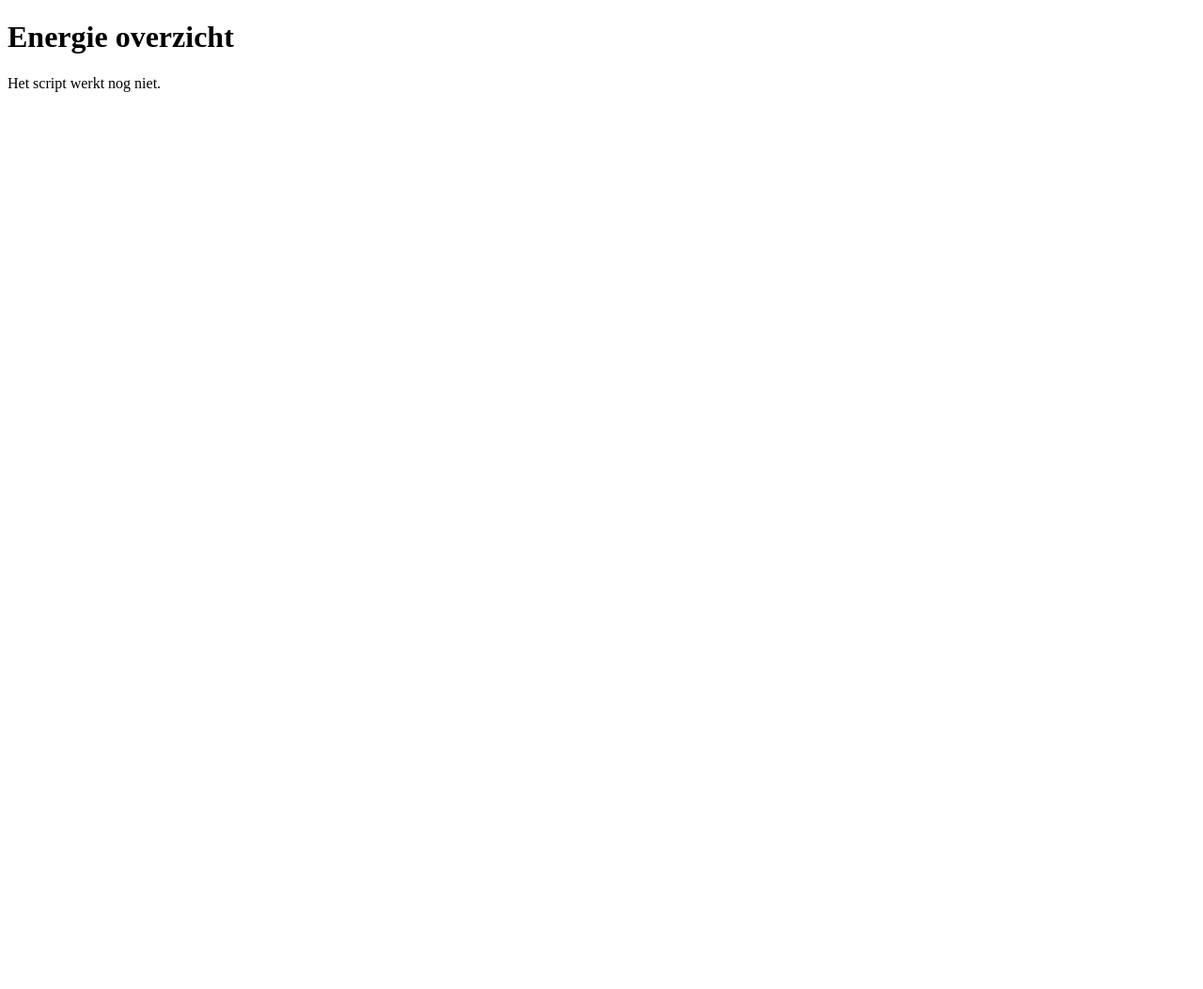
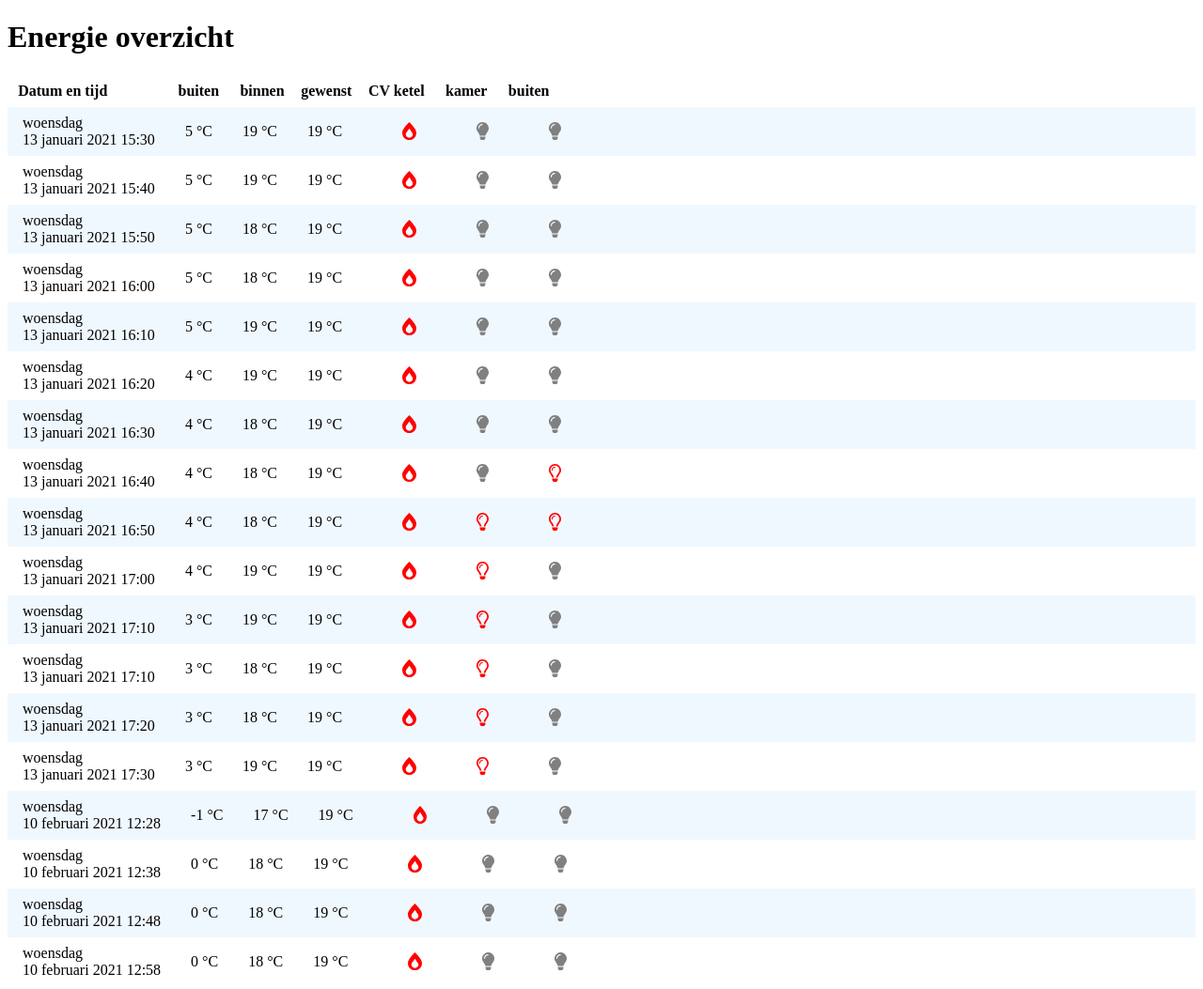
Before and after one commit to Robinzhao69/F2M3FRO, a plain HTML site: page les 1/index.html in a window 1280 px wide. Shown: the whole page at 94% size. Before the commit the page ends 800 px from the top, so only its background shows below. Drawn offline with Linux system fonts and the light colour scheme.

Commit message:
klaar met stap 11

```diff
--- a/les 1/dataUitvoer.js
+++ b/les 1/dataUitvoer.js
@@ -1,8 +1,91 @@
 const uitvoer = document.getElementById('uitvoer');
 let dataObject;
 
+function geefDagWeek(num){
+    switch (num){
+        case 0: return 'zondag'; break;
+        case 1: return 'maandag'; break;
+        case 2: return 'dinsdag'; break;
+        case 3: return 'woensdag'; break;
+        case 4: return 'donderdag'; break;
+        case 5: return 'vrijdag'; break;
+        case 6: return 'zaterdag'; break;
+
+        default: return num;
+    }
+}
+
+function maandNaam(num){
+    switch (num){
+        case 0: return 'januari'; break;
+        case 1: return 'februari'; break;
+        case 2: return 'maart'; break;
+        case 3: return 'april'; break;
+        case 4: return 'mei'; break;
+        case 5: return 'juni'; break;
+        case 6: return 'juli'; break;
+        case 7: return 'augustus'; break;
+        case 8: return 'september'; break;
+        case 9: return 'oktober'; break;
+        case 10: return 'november'; break;
+        case 11: return 'december'; break;
+
+        default: return num;
+    }
+}
+
+function maakDatum(num){
+    let datum = new Date(num);
+
+    let dagWeek = datum.getDay();
+    let dagMaand = datum.getDate();
+    let maand = datum.getMonth();
+    let jaar = datum.getFullYear();
+    let minuten = datum.getMinutes();
+    if( minuten < 10){
+        minuten = '0' + minuten;
+    }
+    let uren = datum.getHours();
+    if( uren < 10){
+        uren = '0' + uren;
+    }
+
+
+    return `${geefDagWeek(dagWeek)} <br>
+    ${dagMaand} ${maandNaam(maand)} ${jaar} ${uren}:${minuten}`;
+
+}
+
 function uitvoeren(){
-    uitvoer.innerHTML = `<div>%${dataObject[0].tijd} </div>`;
+    let html = "";
+    dataObject.forEach( obj => {
+        html += `<div class="rij">`;
+        html += `<div>${ maakDatum(obj.tijd)}</div>`
+        html += `<div>${obj.tempBuiten} &deg;C</div>`
+        html += `<div>${obj.tempBinnen} &deg;C</div>`
+        html += `<div>${obj.tempGewenst} &deg;C</div>`
+        if( obj.tempGewenst > obj.tempBuiten ) {
+            html += `<div> <img class="icon" src="icons/vlam.svg" alt="CV aan"> </div>`
+        } else{
+            html += `<div> <img class="icon" src="icons/vlamUit.svg" alt="CV uit"> </div>`
+        }
+        if( obj.lichtKamer) {
+            html += `<div> <img class="icon" src="icons/lampAan.svg" alt="lamp aan"> </div>`
+        } else{
+            html += `<div> <img class="icon" src="icons/lampUit.svg" alt="lampUit"> </div>`
+        }
+        if( obj.lichtBuiten) {
+            html += `<div> <img class="icon" src="icons/lampAan.svg" alt="lamp aan"> </div>`
+        } else{
+            html += `<div> <img class="icon" src="icons/lampUit.svg" alt="lampUit"> </div>`
+        }
+
+        html += "</div>"
+    });
+    uitvoer.innerHTML = html;
+
+    // uitvoer.innerHTML = `<div>%${dataObject[0].tijd} </div>`;
+    // uitvoer.innerHTML = `<div>%${dataObject[1].tempBuiten} </div>`;
 }
 
 function starten(){
@@ -10,4 +93,4 @@ function starten(){
     uitvoeren();
 }
 
-document.addEventListener('DOMContentloaded', starten)
+document.addEventListener('DOMContentLoaded', starten);
--- a/les 1/index.html
+++ b/les 1/index.html
@@ -4,12 +4,22 @@
     <meta charset="UTF-8">
     <meta name="author" content="Robin Zhao">
     <title>object properties</title>
+    <link rel="stylesheet" href="style.css">
 </head>
 <body>
     <h1>Energie overzicht</h1>
+    <div id="uitvoerkop">
+        <div class="tijd">Datum en tijd</div>
+        <div>buiten</div>
+        <div>binnen</div>
+        <div class="gw">gewenst</div>
+        <div>CV ketel</div>
+        <div>kamer</div>
+        <div>buiten</div>
+    </div>
     <div id="uitvoer">Het script werkt nog niet.</div>
-
     <script src="dataUitvoer.js"></script>
     <script src="huisData.js"></script>
 </body>
+
 </html>
--- /dev/null
+++ b/les 1/style.css
@@ -0,0 +1,34 @@
+.icon{
+    height: 1.2em;
+    margin-left: 2em;
+}
+.rij{
+    display: flex;
+}
+
+.rij:nth-child(odd){
+    background-color: aliceblue;
+}
+
+.rij>div{
+    padding: .5em 1em;
+    display: flex;
+    align-self: center;
+}
+
+#uitvoerkop{
+    display: flex;
+    font-weight: 800;
+}
+
+#uitvoerkop>div {
+    padding: .5em .7em;
+}
+
+#uitvoerkop .tijd {
+    padding-right: 4em;
+}
+
+#uitvoerkop .gw {
+    padding: .5em .4em;
+}
```
Also changed, not shown: les 1/icons/lampAan.svg (added), les 1/icons/lampUIt.svg (added), les 1/icons/vlam.svg (added), les 1/icons/vlamUIt.svg (added), 1 other file.
